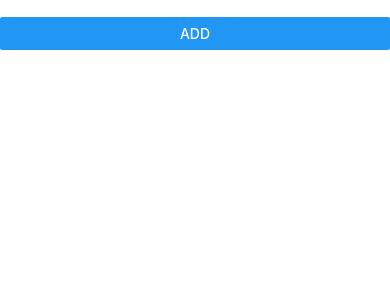
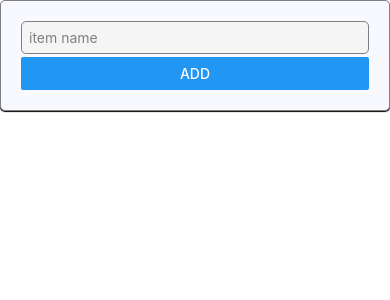
Before and after one commit to cowlingj/MultiPlatformStockTracker, a React Native app: screen / in a window 390 px wide. Shown: the top 300 px of the page. Built offline with nearby package versions, Linux system fonts and the light colour scheme.

Commit message:
Add style to Adder

```diff
--- a/src/components/Adder/index.tsx
+++ b/src/components/Adder/index.tsx
@@ -33,13 +33,34 @@ export default class extends React.Component<Props, AddState> {
 
   public render() {
     return (
-      <View>
+      <View
+        style={{
+          backgroundColor: "ghostwhite",
+          borderRadius: 5,
+          borderColor: "grey",
+          borderWidth: 1,
+          padding: 20,
+          shadowOffset: { width: 0, height: 1 },
+          shadowRadius: 1,
+          elevation: 1
+        }}
+      >
         <TextInput
           autoCapitalize='sentences'
           autoCorrect={true}
           onSubmitEditing={() => this.dispatcher.add(this.state.name)}
           onChangeText={newText => this.dispatcher.update(newText)}
           value={this.state.name}
+          style={{
+            backgroundColor: "whitesmoke",
+            borderColor: "grey",
+            borderWidth: 1,
+            borderRadius: 5,
+            padding: ".5em",
+            marginBottom: "1%"
+          }}
+          placeholder="item name"
+          placeholderTextColor="grey"
         />
         <Button
           onPress={() => this.dispatcher.add(this.state.name)}
--- a/src/components/StockList/StockListItem/index.tsx
+++ b/src/components/StockList/StockListItem/index.tsx
@@ -32,6 +32,7 @@ export default (props: Props): React.ReactElement<Props> => {
           padding: 20,
           shadowOffset: { width: 0, height: 1 },
           shadowRadius: 1,
+          elevation: 1
         }}>
         <View
           style={{
```
